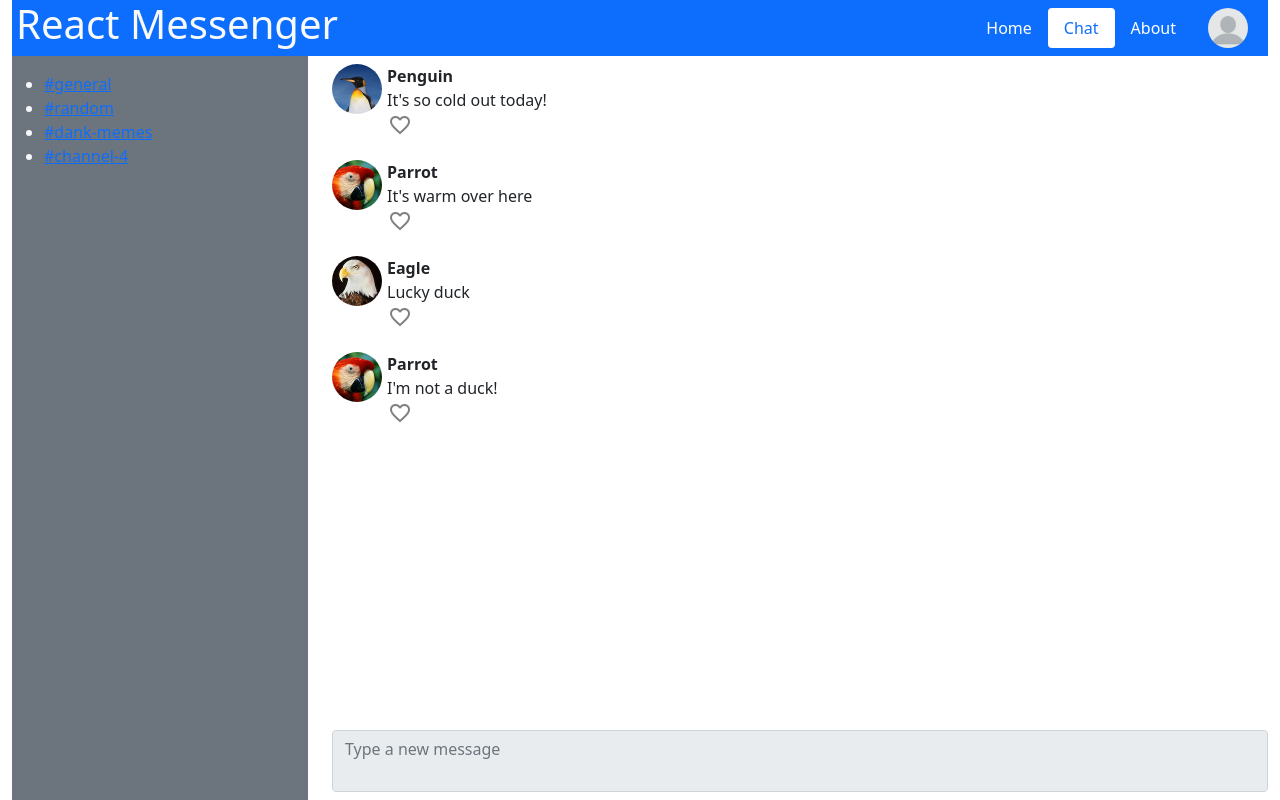
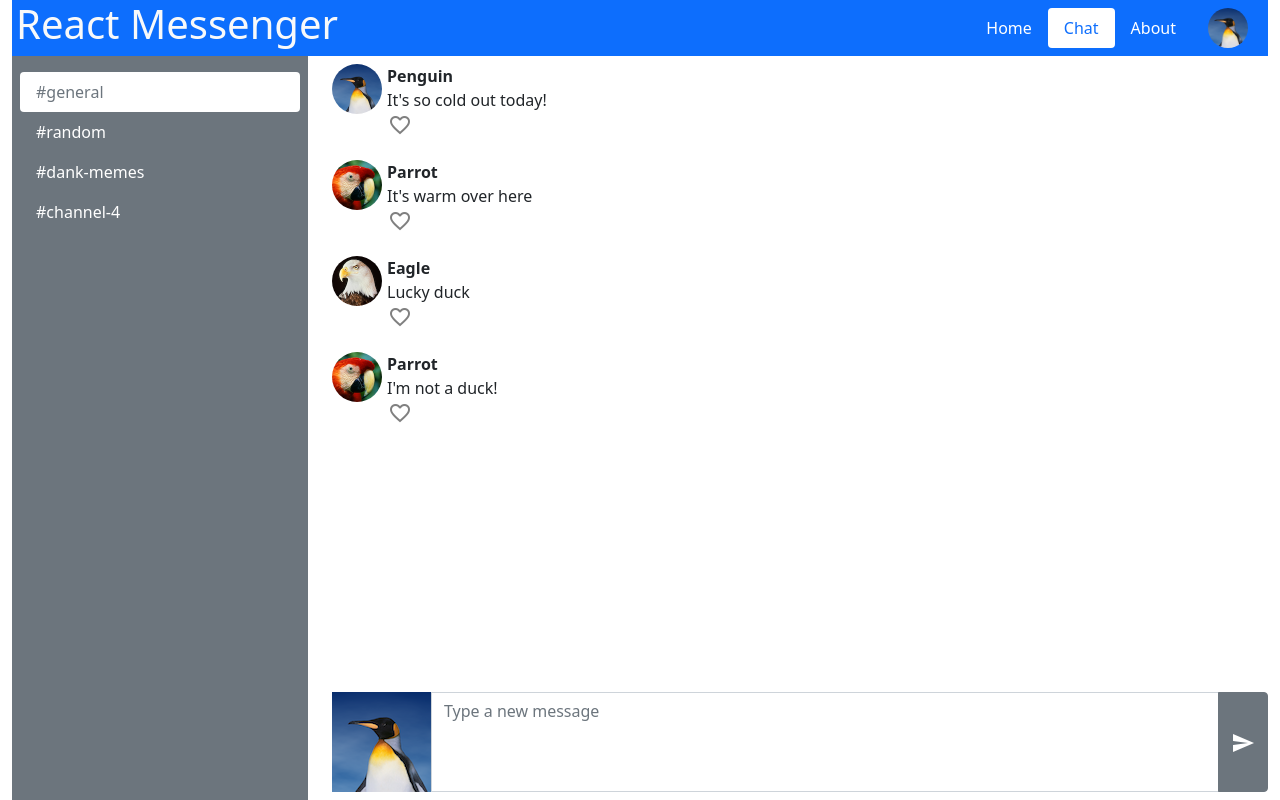
Before and after one commit to info340-wi22/lecture-demos, a React (Create React App) app in the folder react-chat/: page /chat/general in a window 1280 px wide. Built offline with nearby package versions, Linux system fonts and the light colour scheme.

Commit message:
Prep for start of firebase db demo

```diff
--- a/react-chat/src/components/App.js
+++ b/react-chat/src/components/App.js
@@ -1,4 +1,4 @@
-import {useState} from 'react';
+import { useEffect, useState } from 'react';
 import { Routes, Route, Outlet, Navigate, useNavigate } from 'react-router-dom';
 
 import NavBar from './HeaderBar';
@@ -6,45 +6,26 @@ import ChatPage from './ChatPage';
 import SignInPage from './SignInPage';
 import * as Static from './StaticPages';
 
-import SAMPLE_CHAT_LOG from '../data/chat_log.json';
+//React Component (like a function)
+export default function App(props) {
+  const navigateTo = useNavigate(); //goto
+
+  //state
+  const [currentUser, setCurrentUser] = useState(null);
+  console.log("logged in as", currentUser);
+
+  useEffect(() => {
+    loginUser(1, 'Penguin');
+  }, [])
 
 
-//React Component (like a function)
-export default function App(props) {
-  //state
-  const [currentUser, setCurrentUser] = useState(null);
-  const navigateTo = useNavigate(); //goto
-  console.log("logged in as", currentUser);
-
-  const [messageArray, setMessageArray] = useState(SAMPLE_CHAT_LOG);
-
-  const addMessage = (userName, messageText, channel) => {
-    const newMessage = {
-      "userId": userName.toLowerCase(),
-      "userName": userName,
-      "userImg": "/img/"+userName+".png",
-      "text": messageText,
-      "timestamp": Date.now(),
-      "channel": channel
-    }
-
-    //make a copy for the new array
-    const newMessageArray = [...messageArray, newMessage];
-
-    //update state which will re-render
-    setMessageArray(newMessageArray);
-  }
-
-
-  const loginUser = (userName) => {
-    //processing
-    //example: if userName is in registered user list, update--otherwise reject
-    if(userName === '') { //handle bad argument
-      userName = null;
-    }
-
-    setCurrentUser(userName); //update state and re-render
-    if(userName != null){
+  const loginUser = (userId, userName) => {
+    if (!userId) {
+      console.log("logging out");
+      setCurrentUser(null);
+    } else {
+      console.log("logging in", userName);
+      setCurrentUser({ uid: userId, userName: userName })
       navigateTo('/chat/general'); //go to chat "after" we log in!
     }
   }
@@ -52,36 +33,30 @@ export default function App(props) {
   return (
     <div className="container-fluid d-flex flex-column" >
       <Routes>
-        <Route path="/" element={<AppLayout user={currentUser}/> } >
-          <Route path="signin" element={ <SignInPage user={currentUser} loginFunction={loginUser} /> } />
-          {/* <Route element={<ProtectedPage user={currentUser} />} > */}
-          <Route path="chat/:channelName" element={
-              <ChatPage user={currentUser} messageArray={messageArray} addMessage={addMessage} />
-            } />
-          {/* </Route> */}
-          <Route index element={<Static.WelcomePage /> } />
-          <Route path="about" element={ <Static.AboutPage /> } />
+        <Route path="/" element={<AppLayout user={currentUser} />} >
+          <Route path="signin" element={<SignInPage user={currentUser} loginFunction={loginUser} />} />
+          <Route element={<ProtectedPage user={currentUser} />} >
+            <Route path="chat/:channelName" element={<ChatPage user={currentUser} />}/>
+          </Route>
+          <Route index element={<Static.WelcomePage />} />
+          <Route path="about" element={<Static.AboutPage />} />
         </Route>
-        <Route path="*" element={ <Static.ErrorPage /> } />
+        <Route path="*" element={<Static.ErrorPage />} />
       </Routes>
     </div>
   );
 }
 
 function ProtectedPage(props) {
- if(!props.user) { //if no user, send to sign in
-  return <p>Access denied</p>
-  // return <Navigate to="/signin"/>
-}
-else { //otherwise, show the child route content
-  return <Outlet />
+  if (!props.user) { //if no user, send to sign in
+    return <Navigate to="/signin" />
+  }
+  else { //otherwise, show the child route content
+    return <Outlet />
+  }
 }
 
-}
-
-
-
-function AppLayout( {user} ) {
+function AppLayout({ user }) {
   return (
     <>
       <NavBar user={user} />
--- a/react-chat/src/components/ChannelNav.js
+++ b/react-chat/src/components/ChannelNav.js
@@ -6,15 +6,15 @@ export default function ChannelNav(props) {
 
   const channelListItems = channelList.map((channelName) => {
     return (
-      <li className="list-item" key={channelName}>
-        <NavLink to={"/chat/"+channelName}>#{channelName}</NavLink>
+      <li className="nav-item px-2" key={channelName}>
+        <NavLink to={"/chat/"+channelName} className="nav-link">#{channelName}</NavLink>
       </li>
     )
   })
 
   return (
     <nav className="channel-list bg-secondary text-light h-100 py-3">
-      <ul>
+      <ul className="nav nav-pills flex-column">
         {channelListItems}
       </ul>
     </nav>
--- a/react-chat/src/components/ChatPage.js
+++ b/react-chat/src/components/ChatPage.js
@@ -17,8 +17,27 @@ const CHANNEL_LIST = [
 
 export default function ChatPage(props) {
 
+  const [messageArray, setMessageArray] = useState(SAMPLE_CHAT_LOG);
   const urlParams = useParams();
-  console.log(urlParams);
+
+  const addMessage = (userObj, messageText, channel) => {
+    const newMessage = {
+      "userId": userObj.uid,
+      "userName": userObj.userName,
+      "userImg": "/img/"+userObj.userName+".png",
+      "text": messageText,
+      "timestamp": Date.now(),
+      "channel": channel
+    }
+
+    //make a copy for the new array
+    const newMessageArray = [...messageArray, newMessage];
+
+    //update state which will re-render
+    setMessageArray(newMessageArray);
+  }
+
+
 
   return (
     <div className="row flex-grow-1">
@@ -27,9 +46,9 @@ export default function ChatPage(props) {
       </div>
       <div className="col-9 d-flex flex-column chat-column">
           <div className="chat-pane">
-            <MessagePane messageHistory={props.messageArray} currentChannel={urlParams.channelName} />
+            <MessagePane messageHistory={messageArray} currentChannel={urlParams.channelName} />
           </div>
-          <ComposeForm user={props.user} howToAddMessage={props.addMessage} currentChannel={urlParams.channelName} />
+          <ComposeForm user={props.user} howToAddMessage={addMessage} currentChannel={urlParams.channelName} />
       </div>
     </div>
   )
--- a/react-chat/src/components/ComposeForm.js
+++ b/react-chat/src/components/ComposeForm.js
@@ -29,7 +29,7 @@ export default function ComposeForm(props) {
   return (
     <form className="my-2">
       <div className="input-group">
-        { user && <img src={'/img/'+user+'.png'} alt={user+" avatar"} /> }
+        { user && <img src={'/img/'+user.userName+'.png'} alt={user.userName+" avatar"} /> }
         <textarea
           className="form-control" rows="2" placeholder="Type a new message"
           onChange={handleChange}
--- a/react-chat/src/components/HeaderBar.js
+++ b/react-chat/src/components/HeaderBar.js
@@ -1,6 +1,8 @@
 import { Link, NavLink } from 'react-router-dom';
 
 export default function NavBar(props) {
+  //convenience
+  const userName = props.user ? props.user.userName : null;
 
   return (
     <header className="container-fluid text-light bg-primary px-1 d-flex justify-content-between">
@@ -11,16 +13,21 @@ export default function NavBar(props) {
         <li className="nav-item">
           <NavLink to="/" className="nav-link">Home</NavLink>
         </li>
-        <li className="nav-item">
-          <NavLink to="/chat/general" className="nav-link">Chat</NavLink>
-        </li>
+        {props.user &&
+          <li className="nav-item">
+            <NavLink to="/chat/general" className="nav-link">Chat</NavLink>
+          </li>
+        }
         <li className="nav-item">
           <NavLink to="/about" className="nav-link">About</NavLink>
         </li>
         <li className="nav-item">
           <Link to="/signin" className="nav-link">
-            <img src={'/img/' + props.user + '.png'} alt={props.user + " avatar"} />
+            <img src={'/img/' + userName + '.png'} alt={userName + " avatar"} />
           </Link>
+        {/* <span class="nav-link">
+            <img src={'img/' + userName + '.png'} alt={userName + " avatar"} onClick={handleClick} />
+          </span> */}
         </li>
       </ul>
 
--- a/react-chat/src/components/Messages.js
+++ b/react-chat/src/components/Messages.js
@@ -36,7 +36,11 @@ export function MessagePane( props ) { //destructure props
 
 function Message(props) {
   // console.log(props);
-  const { userImg, userName, text } = props.messageData; //destructure
+  const { userImg, userName, text } = props.messageData; //destructure for what we want
+
+  const handleClick = (event) => {
+    console.log("liking");
+  }
 
   return (
     <div className="message d-flex">
@@ -48,7 +52,7 @@ function Message(props) {
         <p>
           {text}
         </p>
-        <button className="btn like-button">
+        <button className="btn like-button" onClick={handleClick}>
           <span className="material-icons" style={{ color: "grey" }}>favorite_border</span>
         </button>
       </div>
--- a/react-chat/src/components/SignInPage.js
+++ b/react-chat/src/components/SignInPage.js
@@ -4,16 +4,23 @@ import Dropdown from 'react-bootstrap/Dropdown';
 const DEFAULT_USERS = [null, "Penguin", "Parrot", "Zebra"]
 
 export default function SignInPage(props) {
+  //convenience
+  const currentUserName = props.user ? props.user.userName : null; //current userName
 
   //callback/functions
   const handleClick = (event) => {
     let whichUser = event.currentTarget.name //access button, not image
-    props.loginFunction(whichUser);
+    if(whichUser === '') {
+      props.loginFunction(null)
+    } else {
+      const userId = DEFAULT_USERS.indexOf(whichUser)
+      props.loginFunction(userId, whichUser);
+    }
   }
 
   //rendering
   const userButtons = DEFAULT_USERS.map((userName) => {
-    if(userName === props.user) { //if who is logged in
+    if(userName === currentUserName) { //if who is logged in
       return null;
     }
 
@@ -31,7 +38,7 @@ export default function SignInPage(props) {
         <p className="lead">Pick a user:</p>
         <Dropdown>
           <Dropdown.Toggle variant="light">
-            <img src={'img/' + props.user + '.png'} alt={props.user + " avatar"} />
+            <img src={'img/' + currentUserName + '.png'} alt={currentUserName + " avatar"} />
           </Dropdown.Toggle>
           <Dropdown.Menu>
             {userButtons}
--- a/react-chat/src/components/StaticPages.js
+++ b/react-chat/src/components/StaticPages.js
@@ -1,4 +1,5 @@
 import React from 'react';
+import { Link } from 'react-router-dom';
 
 export function WelcomePage(props) {
   return (
@@ -6,7 +7,7 @@ export function WelcomePage(props) {
       <div className="container card-body">
         <h2>Welcome to React Messenger!</h2>
         <p>The latest and greatest messaging app</p>
-        <p><a href="/signin">Sign in to get started!</a></p>
+        <p><Link to="/signin">Sign in to get started!</Link></p>
       </div>
     </div>
   );
--- a/react-chat/src/index.css
+++ b/react-chat/src/index.css
@@ -14,6 +14,14 @@ html, body, #root, #root > div {
   height: 100%; /* hacky, flexbox would be better */
 }
 
+.bg-secondary .nav-link {
+  color: white;
+}
+
+.bg-secondary .nav-pills .nav-link.active {
+  color: rgb(108, 117, 125);
+  background-color: white;
+}
 
 /*** Message Pane ***/
 
```
